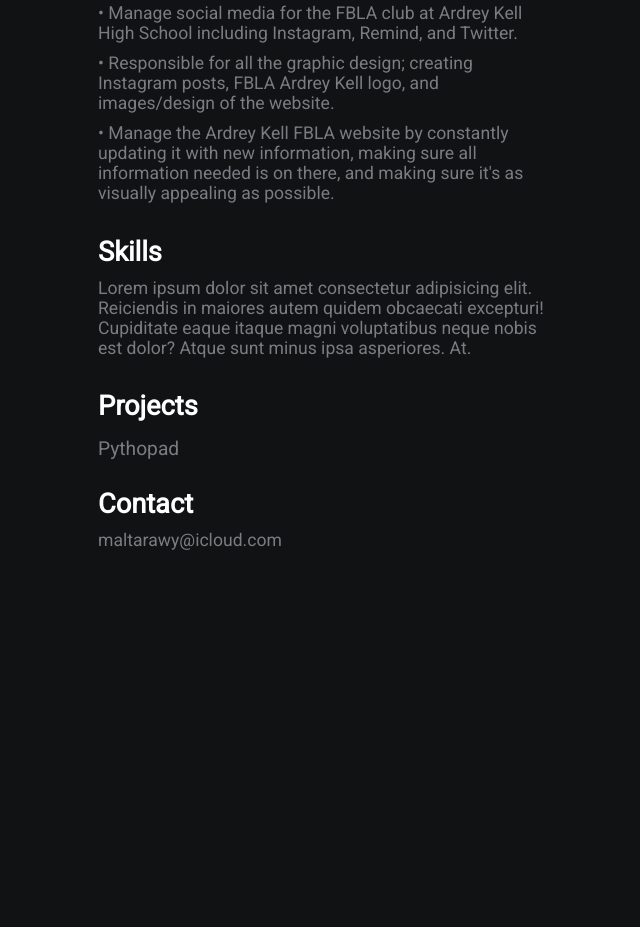
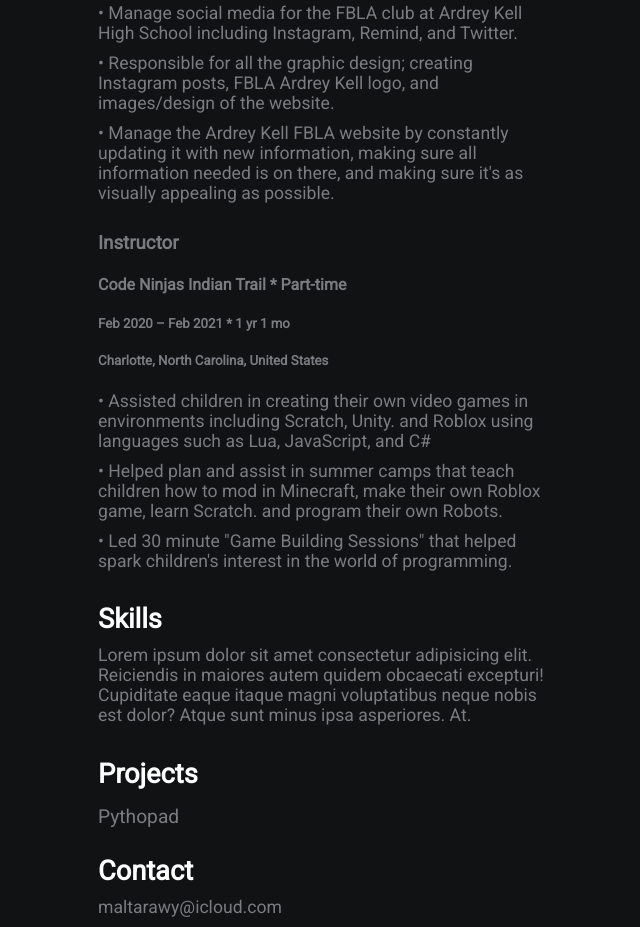
Before and after one commit to maltarawy/maltarawy.github.io, a plain HTML site: page index.html in a window 1280 px wide. Shown: the part 1030-1957 px from the top of the page, without its empty margins (542-1182 px from the left). Before the commit the page ends 1590 px from the top, so only its background shows below. Drawn offline with Linux system fonts and the light colour scheme.

Commit message:
Update index.html

```diff
--- a/index.html
+++ b/index.html
@@ -36,10 +36,17 @@
             <p>• Manage social media for the FBLA club at Ardrey Kell High School including Instagram, Remind, and Twitter.</p>
             <p>• Responsible for all the graphic design; creating Instagram posts, FBLA Ardrey Kell logo, and images/design of the website.</p>
             <p>• Manage the Ardrey Kell FBLA website by constantly updating it with new information, making sure all information needed is on there, and making sure it's as visually appealing as possible.</p>
+            <h3>Instructor</h3>
+            <h4>Code Ninjas Indian Trail * Part-time</h4>
+            <h5>Feb 2020 – Feb 2021 * 1 yr 1 mo</h5>
+            <h5>Charlotte, North Carolina, United States</h5>
+            <p>• Assisted children in creating their own video games in environments including Scratch, Unity. and Roblox using languages such as Lua, JavaScript, and C#</p>
+            <p>• Helped plan and assist in summer camps that teach children how to mod in Minecraft, make their own Roblox game, learn Scratch. and program their own Robots.</p>
+            <p>• Led 30 minute "Game Building Sessions" that helped spark children's interest in the world of programming.</p>
             <h2>Skills</h2>
             <p>Lorem ipsum dolor sit amet consectetur adipisicing elit. Reiciendis in maiores autem quidem obcaecati excepturi! Cupiditate eaque itaque magni voluptatibus neque nobis est dolor? Atque sunt minus ipsa asperiores. At.</p>
             <h2>Projects</h2>
-            <a href="">Pythopad</a>
+            <a href="https://github.com/maltarawy/pythopad">Pythopad</a>
             <h2>Contact</h2>
             <p>maltarawy@icloud.com</p>
         </div>
```
